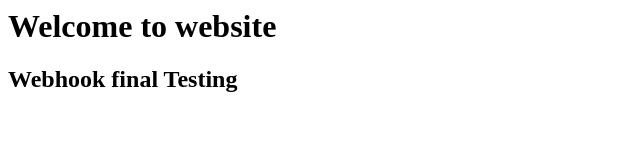
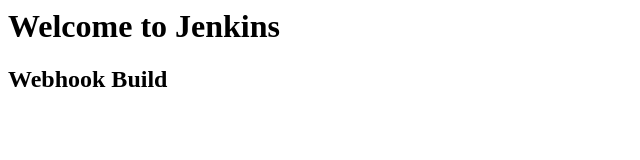
Before and after one commit to Viren57/website, a plain HTML site: page index.html in a window 1280 px wide. Shown: the whole page, without its empty margins (0-640 px from the left). Drawn offline with Linux system fonts and the light colour scheme.

Commit message:
first job

```diff
--- a/index.html
+++ b/index.html
@@ -1,7 +1,7 @@
 <html>
-<title>Jenkins Testing</title>
+<title>CI/CD Pipeline Testing</title>
 <body>
-<h1>Welcome to website</h1>
-<h2>Webhook final Testing</h2>
+<h1>Welcome to Jenkins</h1>
+<h2>Webhook Build</h2>
 </body>
 </html>
```
